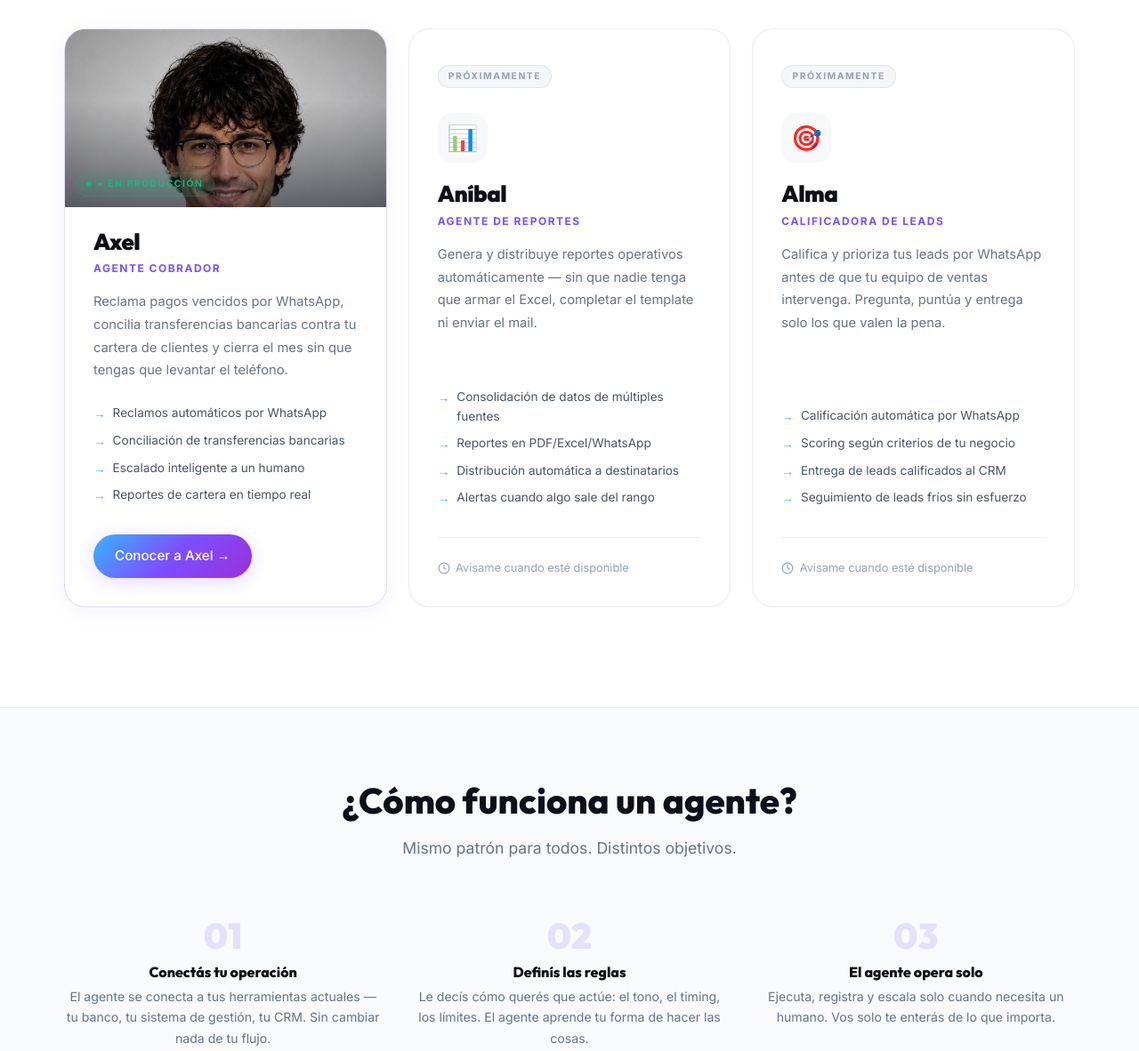
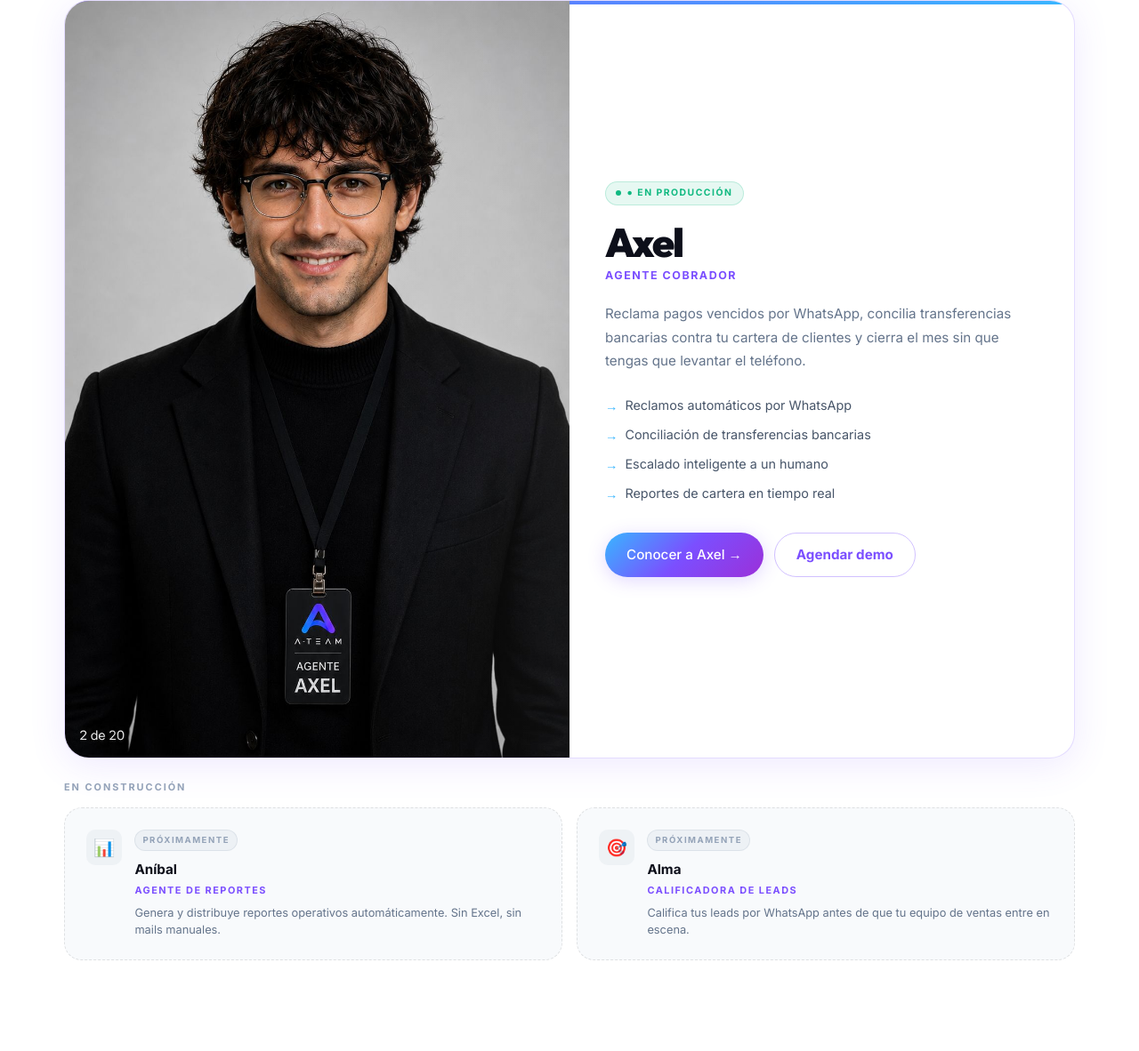
Before and after one commit to mhernayes-ateam/ateam_web, a plain HTML site: page agentes/index.html in a window 1280 px wide. Shown: the part 464-1646 px from the top of the page at 89% size. Drawn offline with nearby package versions, Linux system fonts and the light colour scheme.

Commit message:
feat: Axel as hero in /agentes/ (axel_1.jpg); axel_2.jpg in axel page; axel_3.jpg in demo; Aníbal+Alma as compact coming-soon pills

```diff
--- a/agentes/index.html
+++ b/agentes/index.html
@@ -45,43 +45,8 @@
             max-width: 560px; margin: 0 auto; line-height: 1.75;
         }
 
-        /* ── Agent cards grid ── */
+        /* ── Agents section ── */
         .agents-section { padding: 4rem 0 7rem; }
-        .agents-grid {
-            display: grid;
-            grid-template-columns: repeat(3, 1fr);
-            gap: 1.5rem;
-            margin-top: 2rem;
-        }
-
-        .agent-card {
-            background: #fff;
-            border: 1.5px solid rgba(0,0,0,0.08);
-            border-radius: 24px;
-            padding: 2.5rem 2rem 2rem;
-            display: flex; flex-direction: column;
-            position: relative; overflow: hidden;
-            transition: transform 0.3s ease, box-shadow 0.3s ease, border-color 0.3s;
-        }
-        .agent-card::before {
-            content: '';
-            position: absolute; top: 0; left: 0; right: 0; height: 4px;
-            background: linear-gradient(90deg, #7B4FFF, #38B6FF);
-            opacity: 0; transition: opacity 0.3s;
-        }
-        .agent-card.live {
-            border-color: rgba(123,79,255,0.2);
-            box-shadow: 0 4px 24px rgba(123,79,255,0.08);
-        }
-        .agent-card.live::before { opacity: 1; }
-        .agent-card:hover {
-            transform: translateY(-6px);
-            box-shadow: 0 16px 48px rgba(0,0,0,0.1);
-        }
-        .agent-card.live:hover {
-            box-shadow: 0 16px 48px rgba(123,79,255,0.16);
-            border-color: rgba(123,79,255,0.35);
-        }
 
         /* Status badge */
         .agent-status {
@@ -100,85 +65,119 @@
             background: #10b981; animation: pulse-dot 1.5s ease infinite;
         }
         @keyframes pulse-dot { 0%,100%{opacity:1} 50%{opacity:0.3} }
-        .status-soon {
-            background: rgba(148,163,184,0.1); color: #94A3B8;
-            border: 1px solid rgba(148,163,184,0.2);
+
+        /* ── FEATURED AXEL LAYOUT ── */
+        .axel-featured {
+            display: grid;
+            grid-template-columns: 1fr 1fr;
+            gap: 0;
+            background: #fff;
+            border: 1.5px solid rgba(123,79,255,0.2);
+            border-radius: 28px;
+            overflow: hidden;
+            box-shadow: 0 8px 40px rgba(123,79,255,0.12);
+            position: relative;
+            transition: box-shadow 0.3s, transform 0.3s;
+            margin-bottom: 1.5rem;
         }
-
-        /* Agent icon */
-        .agent-icon {
-            width: 56px; height: 56px; border-radius: 16px;
-            display: flex; align-items: center; justify-content: center;
-            margin-bottom: 1.25rem; font-size: 1.75rem;
+        .axel-featured::before {
+            content: '';
+            position: absolute; top: 0; left: 0; right: 0; height: 4px;
+            background: linear-gradient(90deg, #7B4FFF, #38B6FF);
         }
-        .icon-live { background: rgba(123,79,255,0.08); }
-        .icon-soon { background: rgba(148,163,184,0.08); }
-
-        /* Agent image panel (for cards with a real photo) */
-        .agent-img-panel {
-            margin: -2.5rem -2rem 1.5rem;
-            height: 200px;
-            position: relative;
-            overflow: hidden;
-            border-radius: 22px 22px 0 0;
+        .axel-featured:hover {
+            transform: translateY(-4px);
+            box-shadow: 0 20px 60px rgba(123,79,255,0.2);
         }
-        .agent-img-panel img {
+        .axel-img-col {
+            position: relative; overflow: hidden; min-height: 420px;
+        }
+        .axel-img-col img {
             width: 100%; height: 100%;
             object-fit: cover; object-position: center top;
             display: block;
-            transition: transform 0.4s ease;
+            transition: transform 0.5s ease;
         }
-        .agent-card:hover .agent-img-panel img { transform: scale(1.04); }
-        .agent-img-panel::after {
+        .axel-featured:hover .axel-img-col img { transform: scale(1.04); }
+        .axel-img-col::after {
             content: '';
             position: absolute; inset: 0;
-            background: linear-gradient(to bottom,
-                transparent 40%,
-                rgba(13,15,26,0.55) 100%);
+            background: linear-gradient(to right, transparent 60%, rgba(255,255,255,0.06) 100%);
         }
-        /* Status badge floated over image */
-        .agent-img-panel .agent-status {
-            position: absolute; bottom: 0.75rem; left: 0.75rem;
-            z-index: 2; margin-bottom: 0;
+        .axel-content-col {
+            padding: 3rem 2.5rem;
+            display: flex; flex-direction: column; justify-content: center;
         }
-
-        /* Content */
-        .agent-card h2 {
+        .axel-content-col h2 {
             font-family: var(--font-heading);
-            font-size: 1.6rem; font-weight: 900;
-            letter-spacing: -0.5px; margin-bottom: 0.3rem;
+            font-size: 2.8rem; font-weight: 900;
+            letter-spacing: -2px; margin-bottom: 0.3rem; line-height: 1;
         }
         .agent-role {
-            font-size: 0.75rem; font-weight: 700;
+            font-size: 0.78rem; font-weight: 700;
             text-transform: uppercase; letter-spacing: 1.5px;
-            color: #7B4FFF; margin-bottom: 1rem;
+            color: #7B4FFF; margin-bottom: 1.25rem;
         }
         .agent-desc {
-            color: var(--text-muted); font-size: 0.92rem;
-            line-height: 1.75; flex: 1; margin-bottom: 1.5rem;
+            color: var(--text-muted); font-size: 0.95rem;
+            line-height: 1.75; margin-bottom: 1.5rem;
         }
         .agent-features {
             list-style: none; display: flex; flex-direction: column;
-            gap: 0.5rem; margin-bottom: 2rem;
+            gap: 0.55rem; margin-bottom: 2rem;
         }
         .agent-features li {
             display: flex; align-items: flex-start; gap: 0.5rem;
-            font-size: 0.85rem; color: #475569;
+            font-size: 0.9rem; color: #475569;
         }
         .agent-features li::before {
             content: '→'; color: #38B6FF; font-weight: 700;
             flex-shrink: 0; margin-top: 1px;
         }
-        .agent-card .btn {
-            margin-top: auto; align-self: flex-start;
+
+        /* ── Coming soon strip ── */
+        .coming-soon-strip {
+            display: grid;
+            grid-template-columns: 1fr 1fr;
+            gap: 1rem;
         }
-        .agent-card-soon .btn { opacity: 0.5; pointer-events: none; }
-
-        /* Coming soon overlay */
-        .soon-note {
-            display: flex; align-items: center; gap: 0.4rem;
-            font-size: 0.8rem; color: #94A3B8; margin-top: auto;
-            padding-top: 1.5rem; border-top: 1px solid rgba(0,0,0,0.06);
+        .coming-soon-label {
+            font-size: 0.65rem; font-weight: 700; text-transform: uppercase;
+            letter-spacing: 2px; color: #94A3B8; margin-bottom: 1rem;
+        }
+        .coming-pill {
+            background: #F8FAFC;
+            border: 1.5px dashed rgba(0,0,0,0.1);
+            border-radius: 20px;
+            padding: 1.5rem;
+            display: flex; align-items: flex-start; gap: 0.9rem;
+        }
+        .coming-pill-icon {
+            width: 40px; height: 40px; border-radius: 10px;
+            background: rgba(148,163,184,0.1);
+            display: flex; align-items: center; justify-content: center;
+            font-size: 1.2rem; flex-shrink: 0;
+        }
+        .coming-pill-name {
+            font-weight: 800; font-size: 0.95rem;
+            color: #0D0F1A; margin-bottom: 0.15rem;
+        }
+        .coming-pill-role {
+            font-size: 0.68rem; font-weight: 700;
+            text-transform: uppercase; letter-spacing: 1.5px;
+            color: #7B4FFF; margin-bottom: 0.4rem;
+        }
+        .coming-pill-desc {
+            font-size: 0.8rem; color: var(--text-muted); line-height: 1.5;
+        }
+        .coming-pill-badge {
+            display: inline-flex; align-items: center;
+            font-size: 0.6rem; font-weight: 700; letter-spacing: 1.5px;
+            text-transform: uppercase; color: #94A3B8;
+            background: rgba(148,163,184,0.1);
+            border: 1px solid rgba(148,163,184,0.2);
+            border-radius: 99px; padding: 0.18rem 0.5rem;
+            margin-bottom: 0.6rem; display: block; width: fit-content;
         }
 
         /* ── How it works strip ── */
@@ -211,7 +210,11 @@
 
         /* Responsive */
         @media (max-width: 900px) {
-            .agents-grid { grid-template-columns: 1fr; max-width: 480px; margin-left: auto; margin-right: auto; }
+            .axel-featured { grid-template-columns: 1fr; }
+            .axel-img-col { min-height: 260px; }
+            .axel-content-col { padding: 2rem 1.75rem; }
+            .axel-content-col h2 { font-size: 2rem; }
+            .coming-soon-strip { grid-template-columns: 1fr; }
             .how-grid { grid-template-columns: 1fr; max-width: 360px; margin-left:auto; margin-right:auto; }
         }
     </style>
@@ -276,22 +279,25 @@
         </div>
     </section>
 
-    <!-- ── AGENTS GRID ── -->
+    <!-- ── AGENTS SECTION ── -->
     <section class="agents-section">
         <div class="container">
-            <div class="agents-grid">
 
-                <!-- AXEL -->
-                <div class="agent-card live fade-in-up">
-                    <!-- Image panel with status badge floating over it -->
-                    <div class="agent-img-panel">
-                        <img src="/assets/img/axel.jpg" alt="Axel — Agente Cobrador" loading="lazy">
-                        <div class="agent-status status-live">
+            <!-- ── AXEL: FEATURED HERO ── -->
+            <div class="axel-featured fade-in-up">
+                <!-- Left: image -->
+                <div class="axel-img-col">
+                    <img src="/assets/img/axel_1.jpg" alt="Axel — Agente Cobrador" loading="lazy">
+                </div>
+                <!-- Right: content -->
+                <div class="axel-content-col">
+                    <div class="agent-status status-live" style="margin-bottom:1.25rem;">
                         <span data-lang="es">● En producción</span><span data-lang="en">● Live</span>
                     </div>
+                    <h2>Axel</h2>
+                    <div class="agent-role">
+                        <span data-lang="es">Agente Cobrador</span><span data-lang="en">Collections Agent</span>
                     </div>
-                    <h2>Axel</h2>
-                    <div class="agent-role"><span data-lang="es">Agente Cobrador</span><span data-lang="en">Collections Agent</span></div>
                     <p class="agent-desc">
                         <span data-lang="es">Reclama pagos vencidos por WhatsApp, concilia transferencias bancarias contra tu cartera de clientes y cierra el mes sin que tengas que levantar el teléfono.</span>
                         <span data-lang="en">Claims overdue payments via WhatsApp, reconciles bank transfers against your client portfolio, and closes the month without you picking up the phone.</span>
@@ -302,62 +308,56 @@
                         <li><span data-lang="es">Escalado inteligente a un humano</span><span data-lang="en">Smart escalation to a human</span></li>
                         <li><span data-lang="es">Reportes de cartera en tiempo real</span><span data-lang="en">Real-time portfolio reports</span></li>
                     </ul>
+                    <div style="display:flex;gap:0.75rem;flex-wrap:wrap;">
                         <a href="/agentes/axel/" class="btn btn-primary">
                             <span data-lang="es">Conocer a Axel →</span><span data-lang="en">Meet Axel →</span>
                         </a>
+                        <a href="/demo/" class="btn btn-secondary">
+                            <span data-lang="es">Agendar demo</span><span data-lang="en">Book a demo</span>
+                        </a>
+                    </div>
+                </div>
             </div>
 
+            <!-- ── COMING SOON: Aníbal + Alma ── -->
+            <p style="font-size:0.68rem;font-weight:700;text-transform:uppercase;letter-spacing:2px;color:#94A3B8;margin-bottom:0.85rem;">
+                <span data-lang="es">En construcción</span><span data-lang="en">On the roadmap</span>
+            </p>
+            <div class="coming-soon-strip fade-in-up" style="transition-delay:0.15s;">
+
                 <!-- ANÍBAL -->
-                <div class="agent-card fade-in-up" style="transition-delay:0.1s;">
-                    <div class="agent-status status-soon">
-                        <span data-lang="es">Próximamente</span><span data-lang="en">Coming soon</span>
-                    </div>
-                    <div class="agent-icon icon-soon">📊</div>
-                    <h2>Aníbal</h2>
-                    <div class="agent-role"><span data-lang="es">Agente de Reportes</span><span data-lang="en">Reporting Agent</span></div>
-                    <p class="agent-desc">
-                        <span data-lang="es">Genera y distribuye reportes operativos automáticamente — sin que nadie tenga que armar el Excel, completar el template ni enviar el mail.</span>
-                        <span data-lang="en">Generates and distributes operational reports automatically — without anyone having to build the spreadsheet, fill in the template, or send the email.</span>
+                <div class="coming-pill">
+                    <div class="coming-pill-icon">📊</div>
+                    <div>
+                        <span class="coming-pill-badge"><span data-lang="es">Próximamente</span><span data-lang="en">Coming soon</span></span>
+                        <div class="coming-pill-name">Aníbal</div>
+                        <div class="coming-pill-role"><span data-lang="es">Agente de Reportes</span><span data-lang="en">Reporting Agent</span></div>
+                        <p class="coming-pill-desc">
+                            <span data-lang="es">Genera y distribuye reportes operativos automáticamente. Sin Excel, sin mails manuales.</span>
+                            <span data-lang="en">Generates and distributes operational reports automatically. No spreadsheets, no manual emails.</span>
                         </p>
-                    <ul class="agent-features">
-                        <li><span data-lang="es">Consolidación de datos de múltiples fuentes</span><span data-lang="en">Data consolidation from multiple sources</span></li>
-                        <li><span data-lang="es">Reportes en PDF/Excel/WhatsApp</span><span data-lang="en">Reports in PDF/Excel/WhatsApp</span></li>
-                        <li><span data-lang="es">Distribución automática a destinatarios</span><span data-lang="en">Automatic distribution to recipients</span></li>
-                        <li><span data-lang="es">Alertas cuando algo sale del rango</span><span data-lang="en">Alerts when something is out of range</span></li>
-                    </ul>
-                    <div class="soon-note">
-                        <svg xmlns="http://www.w3.org/2000/svg" width="14" height="14" viewBox="0 0 24 24" fill="none" stroke="currentColor" stroke-width="2"><circle cx="12" cy="12" r="10"/><polyline points="12 6 12 12 16 14"/></svg>
-                        <span data-lang="es">Avisame cuando esté disponible</span><span data-lang="en">Notify me when available</span>
                     </div>
                 </div>
 
                 <!-- ALMA -->
-                <div class="agent-card fade-in-up" style="transition-delay:0.2s;">
-                    <div class="agent-status status-soon">
-                        <span data-lang="es">Próximamente</span><span data-lang="en">Coming soon</span>
-                    </div>
-                    <div class="agent-icon icon-soon">🎯</div>
-                    <h2>Alma</h2>
-                    <div class="agent-role"><span data-lang="es">Calificadora de Leads</span><span data-lang="en">Lead Qualifier</span></div>
-                    <p class="agent-desc">
-                        <span data-lang="es">Califica y prioriza tus leads por WhatsApp antes de que tu equipo de ventas intervenga. Pregunta, puntúa y entrega solo los que valen la pena.</span>
-                        <span data-lang="en">Qualifies and prioritises your leads via WhatsApp before your sales team steps in. Asks, scores, and delivers only the ones worth pursuing.</span>
+                <div class="coming-pill">
+                    <div class="coming-pill-icon">🎯</div>
+                    <div>
+                        <span class="coming-pill-badge"><span data-lang="es">Próximamente</span><span data-lang="en">Coming soon</span></span>
+                        <div class="coming-pill-name">Alma</div>
+                        <div class="coming-pill-role"><span data-lang="es">Calificadora de Leads</span><span data-lang="en">Lead Qualifier</span></div>
+                        <p class="coming-pill-desc">
+                            <span data-lang="es">Califica tus leads por WhatsApp antes de que tu equipo de ventas entre en escena.</span>
+                            <span data-lang="en">Qualifies your leads via WhatsApp before your sales team steps in.</span>
                         </p>
-                    <ul class="agent-features">
-                        <li><span data-lang="es">Calificación automática por WhatsApp</span><span data-lang="en">Automatic qualification via WhatsApp</span></li>
-                        <li><span data-lang="es">Scoring según criterios de tu negocio</span><span data-lang="en">Scoring based on your business criteria</span></li>
-                        <li><span data-lang="es">Entrega de leads calificados al CRM</span><span data-lang="en">Qualified lead delivery to CRM</span></li>
-                        <li><span data-lang="es">Seguimiento de leads fríos sin esfuerzo</span><span data-lang="en">Effortless cold lead follow-up</span></li>
-                    </ul>
-                    <div class="soon-note">
-                        <svg xmlns="http://www.w3.org/2000/svg" width="14" height="14" viewBox="0 0 24 24" fill="none" stroke="currentColor" stroke-width="2"><circle cx="12" cy="12" r="10"/><polyline points="12 6 12 12 16 14"/></svg>
-                        <span data-lang="es">Avisame cuando esté disponible</span><span data-lang="en">Notify me when available</span>
                     </div>
                 </div>
 
             </div>
+
         </div>
     </section>
+
 
     <!-- ── HOW IT WORKS ── -->
     <section class="how-section">
```
Also changed, not shown: agentes/axel/index.html (+6 -0 lines), demo/index.html (+6 -0 lines), assets/img/axel_1.jpg (renamed from assets/img/axel.jpg), assets/img/axel_2.jpg (added), assets/img/axel_3.jpg (added). Lines whose indentation alone changed are shown as unchanged.
